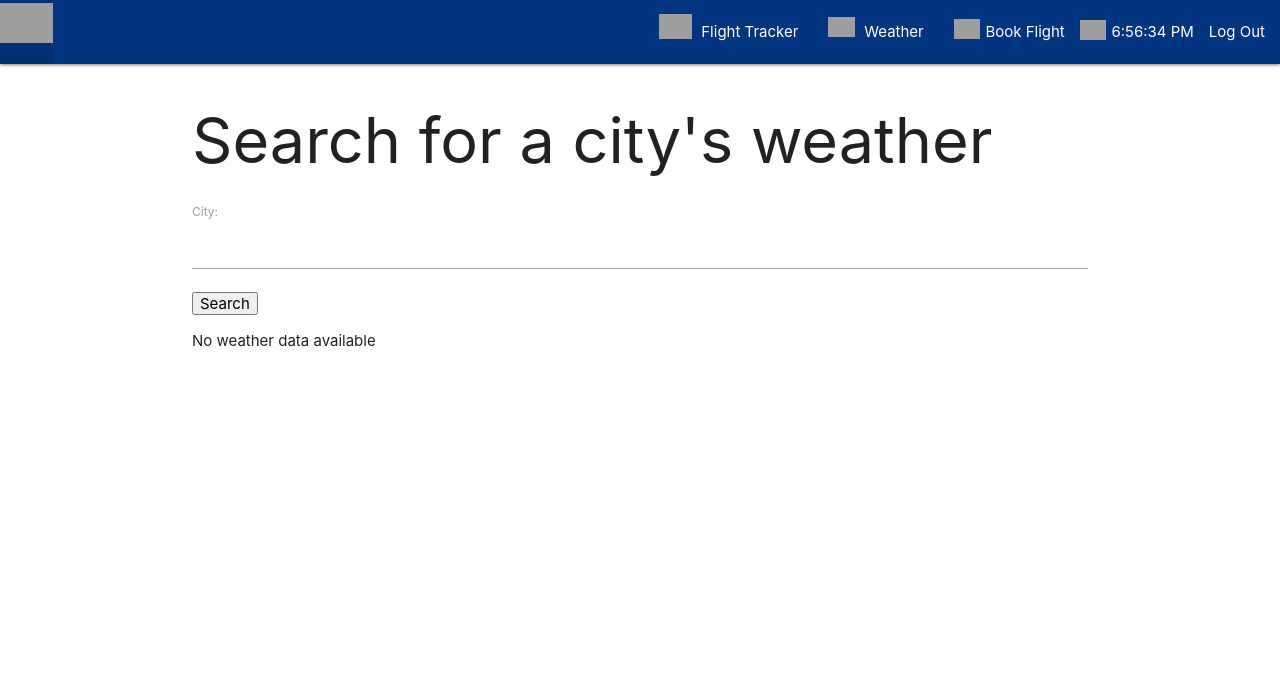
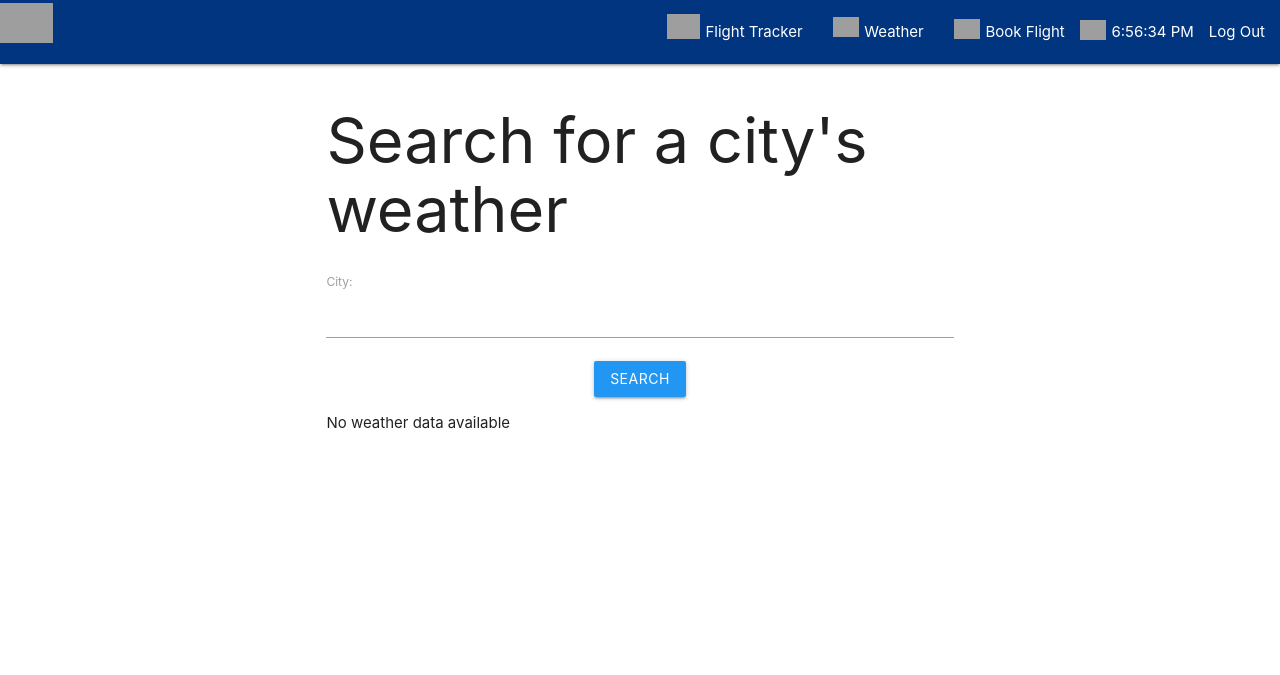
Before and after one commit to JoseAguirreCruz/SkySight-App, a Django app: page /weather/index/ in a window 1280 px wide. Shown: the top 675 px of the page. Run offline with Django 4.2, Linux system fonts and the light colour scheme; a user stored in the database is signed in; data comes from the database, SQL or seed files in the repository; parts of the project's set-up code (start-up, migrations or seed data) failed here and were passed over; grey boxes are pictures that could not be loaded.

Commit message:
mobile responsive

```diff
--- a/skysight_app/static/css/style.css
+++ b/skysight_app/static/css/style.css
@@ -139,3 +139,28 @@ section.again {
   text-align: center;
   color: #fff !important;
 }
+
+@media screen and (max-width: 600px) {
+
+  .welcome {
+    width: 100%;
+    height: auto;
+  }
+
+  .about {
+    font-size: 16px;
+  }
+
+  .welcome-image {
+    width: 100%;
+    height: auto;
+  }
+
+  nav .brand-logo img {
+    height: 30px;
+  }
+
+  nav ul li a img {
+    height: 15px;
+  }
+}
--- a/skysight_app/templates/base.html
+++ b/skysight_app/templates/base.html
@@ -13,17 +13,16 @@
   <header class="navbar-fixed">
     <nav>
       <div class="nav-wrapper">
-        <ul>
-          <a href="/" class="left brand-logo">
-            <img src="https://cdn.discordapp.com/attachments/1104989771471798334/1106318787701116989/skysight-high-resolution-logo-white-on-transparent-background.png" alt="SkySight" style="height:40px; width:auto;">
-          </a>
-        </ul>
-        <ul class="right">
+        <a href="/" class="brand-logo left">
+          <img src="https://cdn.discordapp.com/attachments/1104989771471798334/1106318787701116989/skysight-high-resolution-logo-white-on-transparent-background.png" alt="SkySight" style="height:40px; width:auto;">
+        </a>
+        <!-- Hamburger Trigger -->
+        <a href="#" data-target="mobile-demo" class="sidenav-trigger right"><i class="material-icons">menu</i></a>
+        <!-- Desktop Navigation -->
+        <ul class="right hide-on-med-and-down">
           {% if user.is_authenticated %}
-          <li><a href="/flight/index"><img src="https://cdn.discordapp.com/attachments/1104989771471798334/1106327502625964072/direct-flight.png" alt="Track Icon" style="height:25px; width:auto; margin-right:5px; margin-bottom: -2px;">
-            Flight Tracker</a></li>
-          <li><a href="/weather/index"><img src="https://cdn.discordapp.com/attachments/1104989771471798334/1106325205753790616/cloudy.png" alt="Weather Icon" style="height:20px; width:auto; margin-right:5px;">
-            Weather</a></li>
+          <li><a href="/flight/index"><img src="https://cdn.discordapp.com/attachments/1104989771471798334/1106327502625964072/direct-flight.png" alt="Track Icon" style="height:25px; width:auto; margin-right:5px; margin-bottom: -2px;">Flight Tracker</a></li>
+          <li><a href="/weather/index"><img src="https://cdn.discordapp.com/attachments/1104989771471798334/1106325205753790616/cloudy.png" alt="Weather Icon" style="height:20px; width:auto; margin-right:5px;">Weather</a></li>
           <li><a href="https://www.booking.com"><img src="https://cdn.discordapp.com/attachments/1104989771471798334/1106328617329365052/airplane-ticket.png" alt="Book Icon" style="height:20px; width:auto; margin-right:5px; margin-bottom: -2px;">Book Flight</a></li>
           <li><img src="https://cdn.discordapp.com/attachments/1104989771471798334/1106329068175110174/clock.png" alt="Local Icon" style="height:20px; width:auto; margin-right:5px; margin-bottom: -3px;"><span id="localTime"></span></li>
           <li><a href="{% url 'logout' %}">Log Out</a></li>
@@ -31,7 +30,19 @@
           <li><a href="{% url 'signup' %}">Sign Up</a></li>
           <li><a href="{% url 'login' %}">Log In</a></li>
           {% endif %}
-
+        </ul>
+        <!-- Mobile Navigation -->
+        <ul class="sidenav" id="mobile-demo">
+          {% if user.is_authenticated %}
+          <li><a href="/flight/index"><img src="https://cdn.discordapp.com/attachments/1104989771471798334/1106327502625964072/direct-flight.png" alt="Track Icon" style="height:25px; width:auto; margin-right:5px; margin-bottom: -2px;">Flight Tracker</a></li>
+          <li><a href="/weather/index"><img src="https://cdn.discordapp.com/attachments/1104989771471798334/1106325205753790616/cloudy.png" alt="Weather Icon" style="height:20px; width:auto; margin-right:5px;">Weather</a></li>
+          <li><a href="https://www.booking.com"><img src="https://cdn.discordapp.com/attachments/1104989771471798334/1106328617329365052/airplane-ticket.png" alt="Book Icon" style="height:20px; width:auto; margin-right:5px; margin-bottom: -2px;">Book Flight</a></li>
+          <li><img src="https://cdn.discordapp.com/attachments/1104989771471798334/1106329068175110174/clock.png" alt="Local Icon" style="height:20px; width:auto; margin-right:5px; margin-bottom: -3px;"><span id="localTime"></span></li>
+          <li><a href="{% url 'logout' %}">Log Out</a></li>
+          {% else %}
+          <li><a href="{% url 'signup' %}">Sign Up</a></li>
+          <li><a href="{% url 'login' %}">Log In</a></li>
+          {% endif %}
         </ul>
       </div>
     </nav>
@@ -76,6 +87,11 @@ document.addEventListener('DOMContentLoaded', function() {
   var elems = document.querySelectorAll('.dropdown-trigger');
   var instances = M.Dropdown.init(elems);
 });
+// sidenav
+document.addEventListener('DOMContentLoaded', function() {
+    var elems = document.querySelectorAll('.sidenav');
+    var instances = M.Sidenav.init(elems);
+});
   </script>
 </body>
 <!-- wont style in css -->
--- a/skysight_app/templates/weather/weather_search.html
+++ b/skysight_app/templates/weather/weather_search.html
@@ -1,41 +1,54 @@
 {% extends 'base.html' %}
 {% block content %}
 
+<div class="container">
     <h1>Search for a city's weather</h1>
 
     <form method="post">
         {% csrf_token %}
         {{ form.as_p }}
-    <button type="submit">Search</button>
+        <div class="center">
+        <button type="submit" class="btn waves-effect waves-light blue">Search</button>
+        </div>
     </form>
-
     {% if weather %}
-    <h2>{{ weather.city }}</h2>
+        <div class="card">
+            <div class="card-content">
+                <span class="card-title">{{ weather.city }}</span>
                 <p>Temperature: {{ weather.temperature }} °C</p>
                 <p>Condition: {{ weather.condition }}</p>
-
+            </div>
+            <div class="card-action">
                 <form method="POST" action="{% url 'save_weather' %}">
                     {% csrf_token %}
                     <input type="hidden" name="city" value="{{ weather.city }}">
                     <input type="hidden" name="temperature" value="{{ weather.temperature }}">
                     <input type="hidden" name="condition" value="{{ weather.condition }}">
-        <input type="submit" value="Save">
+                    <button type="submit" class="btn waves-effect waves-light green">Save</button>
                 </form>
+            </div>
+        </div>
     {% else %}
         <p>No weather data available</p>
     {% endif %}
-
     {% for weather in all_weather %}
-    <div>
-        <h1>{{ weather.city }}</h1>
+        <div class="card">
+            <div class="card-content">
+                <span class="card-title">{{ weather.city }}</span>
                 <p>{{ weather.temperature }} °C</p>
                 <p>{{ weather.condition }}</p>
-        <form method="POST" action="{% url 'delete_weather_data' weather.id %}">
+            </div>
+            <div class="center">
+            <div class="card-action">
+                <a href="{% url 'update_weather_data' weather.id %}" class="btn waves-effect waves-light blue">Edit</a>
+                <form method="POST" action="{% url 'delete_weather_data' weather.id %}" style="display: inline;">
                     {% csrf_token %}
-            <input type="submit" value="Delete">
+                    <button type="submit" class="btn waves-effect waves-light yellow darken-3">Delete</button>
                 </form>
-        <a href="{% url 'update_weather_data' weather.id %}">Edit</a>
+            </div>
+            </div>
         </div>
     {% endfor %}
+</div>
 
 {% endblock %}
```
Also changed, not shown: skysight_app/models.py (+5 -5 lines), skysight_app/templates/about.html (deleted, +0 -8 lines), skysight_app/templates/home.html (+9 -2 lines). Lines whose indentation alone changed are shown as unchanged.
